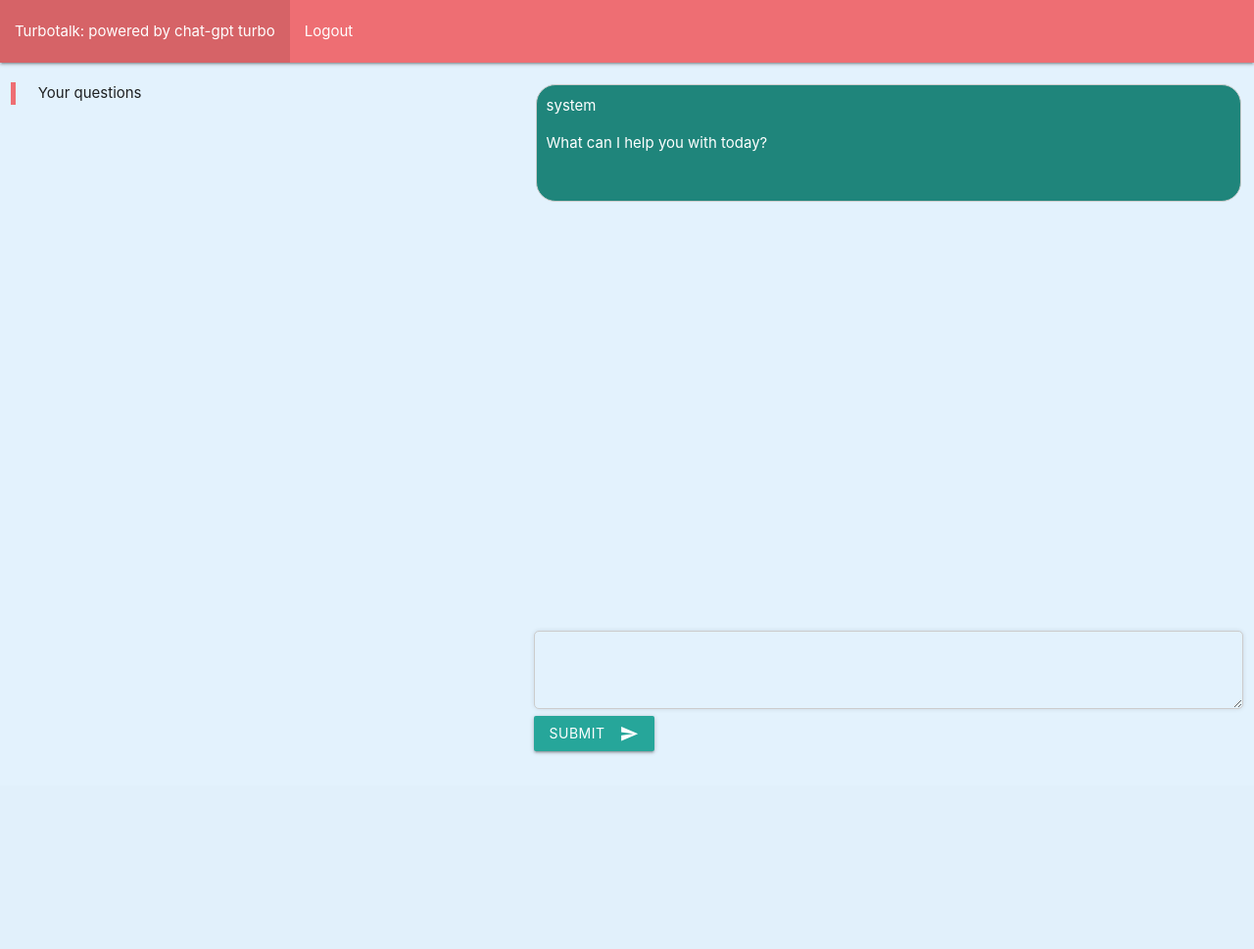
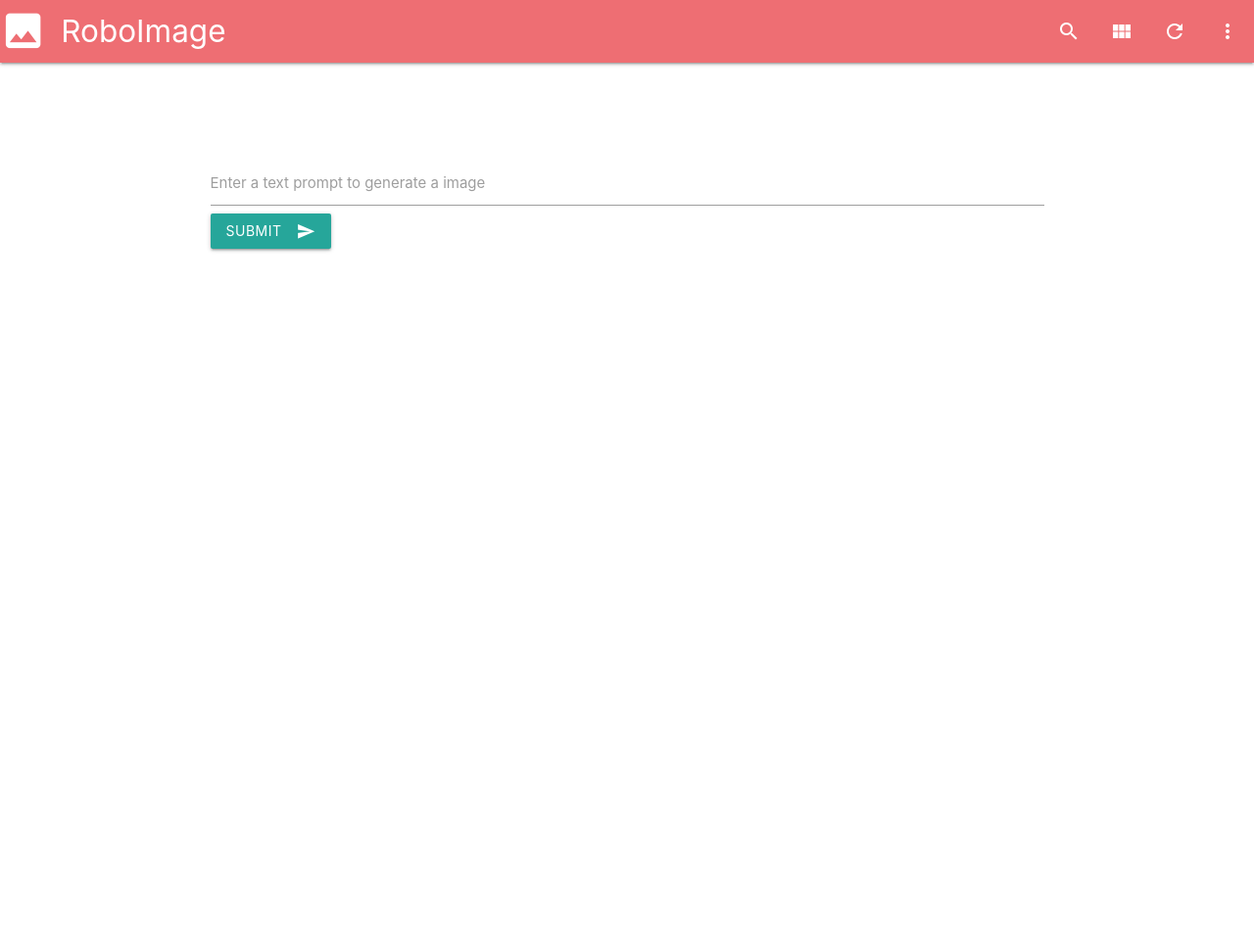
Before and after one commit to squadran2003/TXTMAGE, a Django app: page / in a window 1280 px wide. Shown: the whole page at 98% size. Before the commit the page ends 770 px from the top, so only its background shows below. Run offline with Django 5.2, Linux system fonts and the light colour scheme; the visitor is signed in with stand-in values (Sample User, id 1).

Commit message:
moved to dalle 3

```diff
--- a/txtmage/assets/css/style.css
+++ b/txtmage/assets/css/style.css
@@ -4,10 +4,21 @@
     padding: 10px;
     margin-bottom: 10px;
 }
-body {
-   background-color: #e3f2fd;
+/* body {
+
+} */
+.custom-input-container, .custom-image-container {
+  margin-top:100px;
 }
-textarea{
+.custom-input-container input:placeholder-shown + label {
+  color:black;
+
+}
+.image-result {
+  height:70vh;
+  max-width: 100%;
+}
+/* textarea{
     width: 100%;
     height: 10vh;
     padding: 10px;
@@ -23,4 +34,4 @@ textarea{
     outline: none; /* Remove default focus outline */
     border-color: #64b5f6; /* Change border color on focus */
     box-shadow: 0 0 8px rgba(100, 181, 246, 0.7); /* Adjust box shadow on focus */
-  }
+  } */
--- a/txtmage/assets/js/code.js
+++ b/txtmage/assets/js/code.js
@@ -1,114 +1,44 @@
-let chatbox = document.getElementById("chatbox");
-let chatBotInputForm = document.getElementById("chatbox-input-form");
-let chatBotInput = document.getElementById("chatbox-input");
-let chats = document.getElementById("chats");
-let userQuestions = document.getElementById("questions");
+let imageResult = document.querySelector(".image-result");
+let textPrompt = document.getElementById("text-prompt");
+let submitButton = document.getElementById("submit");
 let csrftoken = document.querySelector('[name=csrfmiddlewaretoken]').value;
-
-
-chatbox.style.height = "70vh";
-chatbox.style.width = "100%";
-chatbox.style.padding = "2px";
-chatbox.style.marginTop = "5px";
-chatbox.style.overflowY = "scroll";
-
-
-userQuestions.style.height = "75vh";
-userQuestions.style.width = "100%";
-userQuestions.style.padding = "2px";
-userQuestions.style.overflowY = "scroll";
+let progress = document.querySelector(".progress");
 
 progress.style.display = "none";
 
-
-let chat = [
-    {"role": "system", "content": "What can I help you with today?"},
-];
-const userQuestionsList = [];
-
-function renderUserQuestions() {
-    userQuestions.innerHTML = "";
-    userQuestions.addClassName = "collections";
-    for (let i = 0; i < userQuestionsList.length; i++) {
-        let userQuestion = document.createElement("li");
-        userQuestion.classList.add("chat-item-border");
-        let spanIcon = document.createElement("span");
-        spanIcon.classList.add("material-icons");
-        spanIcon.textContent = "chat";
-        userQuestion.appendChild(spanIcon);
-        userQuestion.style.backgroundColor= "#749976";
-        userQuestion.style.color = "white";
-        userQuestion.style.padding = "5px";
-        userQuestion.appendChild(document.createElement("br"));
-        let span = document.createElement("span");
-        span.classList.add("title");
-        span.innerHTML = "You";
-        let p = document.createElement("p");
-        p.innerHTML = userQuestionsList[i];
-        userQuestion.appendChild(span);
-        userQuestion.appendChild(p);
-        userQuestions.appendChild(userQuestion);
-        userQuestions.appendChild(document.createElement("br"));
-    }
-
-    userQuestions.scrollTop = userQuestions.scrollHeight;
-}
-
-function displayChat() {
-    chats.innerHTML = "";
-    for (let i = 0; i < chat.length; i++) {
-        let chatItem = document.createElement("li");
-        let span = document.createElement("span");
-        if(chat[i]["role"]==="You") {
-            chatItem.style.backgroundColor = "#918533";
-        }else{
-            chatItem.style.backgroundColor= "#1f857b";
-
-        }
-        chatItem.style.color = "white";
-        // create a round border on the span tag
-        chatItem.classList.add("chat-item-border");
-        span.innerHTML = chat[i]["role"];
-        let p = document.createElement("p");
-        p.innerHTML = chat[i]["content"];
-        chatItem.appendChild(span);
-        chatItem.appendChild(p);
-        chats.appendChild(chatItem);
-        //  remove borders from span tag
-        chatItem.appendChild(document.createElement("br"));
-        chats.appendChild(document.createElement("br"));
-    }
-    chatbox.scrollTop = chatbox.scrollHeight;
-}
-
-chatBotInputForm.addEventListener("submit", function(event) {
-    event.preventDefault();
-    // get the value of the input field
-    let chatBotInputValue = chatBotInput.value;
-    chat.push({"role": "You", "content": chatBotInputValue});
-    displayChat();
+submitButton.addEventListener("click", function() {
     progress.style.display = "block";
-    const response = fetch('/chat/', {
+    const response = fetch('/image/generate/', {
         method: 'POST',
         headers: {
             'Content-Type': 'application/json',
             'X-CSRFToken': csrftoken
         },
-        body: JSON.stringify({'message':chatBotInputValue})
+        body: JSON.stringify({'message':textPrompt.value})
     })
     .then(response => response.json())
     .then(data => {
         // push to the front of the list
+        if(data.length > 0) {
+            imageResult.innerHTML = "";
+            let image = document.createElement("img");
+            image.src = data[0];
+            image.style.width = "100%";
+            image.style.height = "auto";
+            imageResult.appendChild(image);
+            //add a download button that will download the image
+            // let downloadButton = document.createElement("a");
+            // downloadButton.href = data[0]
+            // downloadButton.download = "output.png";
+            // downloadButton.innerHTML = "Download";
+            // imageResult.appendChild(downloadButton);
+            // downloadButton.click();
 
-        userQuestionsList.unshift(chatBotInputValue);
-        chat.push({"role": "system", "content": marked.parse(data[0][1])});
-        chatBotInput.value = "";
-        chatBotInput.focus();
-        displayChat();
-        renderUserQuestions();
+
+        }
         progress.style.display = "none";
-    })
-
+    }).catch(error => {
+        console.log(error);
+        progress.style.display = "none";
+    });
 })
-
-displayChat();
--- a/txtmage/config/urls.py
+++ b/txtmage/config/urls.py
@@ -16,11 +16,11 @@ Including another URLconf
 """
 from django.contrib import admin
 from django.urls import path
-from config.views import ChatList, index, authenticate_user, logoutUser
+from config.views import ImageGenerateList, index, authenticate_user, logoutUser
 
 urlpatterns = [
     path("admin/", admin.site.urls),
-    path("chat/", ChatList.as_view(), name="chat"),
+    path("image/generate/", ImageGenerateList.as_view(), name="chat"),
     path("authenticate/", authenticate_user, name="authenticate"),
     path('logout/', logoutUser, name="logout"),
     path("", index, name="index"),
--- a/txtmage/config/views.py
+++ b/txtmage/config/views.py
@@ -14,20 +14,23 @@ client = OpenAI(
 )
 
 
-class ChatList(APIView):
+class ImageGenerateList(APIView):
     permission_classes = [IsAuthenticated]
 
 
     def post(self, request, format=None):
-        chat = [
-            {"role": "system", "content": "You are a helpful assistant."}
-        ]
-        chat.append({"role": "user", "content": request.data["message"]})
-        completion = client.chat.completions.create(
-            model="gpt-3.5-turbo",
-            messages=chat,
-        )
-        return Response(completion.choices[0].message, status=status.HTTP_201_CREATED)
+        try:
+            response = client.images.generate(
+                model="dall-e-3",
+                prompt=request.data["message"],
+                size="1024x1024",
+                quality="standard",
+                n=1,
+            )
+        except Exception as e:
+            return Response(e, status=status.HTTP_400_BAD_REQUEST)
+        image_url = response.data[0].url
+        return Response([image_url], status=status.HTTP_201_CREATED)
 
 
 def index(request):
--- a/txtmage/templates/index.html
+++ b/txtmage/templates/index.html
@@ -26,42 +26,38 @@
   <body>
     <nav>
       <div class="nav-wrapper">
-        <ul id="nav-mobile" class="left hide-on-med-and-down">
-          <li><a href="sass.html">Turbotalk: powered by chat-gpt turbo</a></li>
-          {% if user.is_authenticated %}
-            <li><a href="/logout">Logout</a></li>
-          {% endif %}
+        <a href="#!" class="brand-logo"><i class="material-icons" style="font-size: 1.5em;">insert_photo</i>RoboImage</a>
+        <ul class="right hide-on-med-and-down">
+          <li><a href="sass.html"><i class="material-icons">search</i></a></li>
+          <li><a href="badges.html"><i class="material-icons">view_module</i></a></li>
+          <li><a href="collapsible.html"><i class="material-icons">refresh</i></a></li>
+          <li><a href="mobile.html"><i class="material-icons">more_vert</i></a></li>
         </ul>
       </div>
     </nav>
-        <div class="row">
-            <div class="col s4">
-              <blockquote>
-                Your questions
-              </blockquote>
-              <ul id="questions">
-              </ul>
+    <div class="container">
+      {% csrf_token %}
+      <div class="row">
+        <div class="col s12 mt-6">
+          <div class="input-field col s12 custom-input-container">
+            <input id="text-prompt" type="text" class="validate">
+            <label for="text-prompt">Enter a text prompt to generate a image</label>
+            <div class="progress">
+              <div class="indeterminate" style="width: 100%"></div>
             </div>
-            <div class="col s1"></div>
-            <div class="col s7">
-              <div id="chatbox">
-                <ul id="chats">
-                </ul>
-              </div>
-              <form id="chatbox-input-form">
-                {% csrf_token %}
-                    <div class="input-field">
-                        <textarea id="chatbox-input"></textarea>
-                        <div class="progress" id="progress">
-                          <div class="indeterminate"></div>
-                        </div>
-                        <button class="btn waves-effect waves-light" type="submit" name="action">Submit
-                          <i class="material-icons right">send</i>
-                        </button
-                    </div>
-              </form>
-            </div>
+            <button class="btn waves-effect waves-light" id="submit" type="submit" name="action">Submit
+              <i class="material-icons right">send</i>
+            </button>
+          </div>
         </div>
+      </div>
+      <div class="row">
+        <div class="col s12 custom-image-container">
+            <div class="image-result"></div>
+        </div>
+      </div>
+
+    </div>
     <!--JavaScript at end of body for optimized loading-->
     <script src="https://cdnjs.cloudflare.com/ajax/libs/materialize/1.0.0/js/materialize.min.js"></script>
     <script src="https://cdn.jsdelivr.net/npm/marked/marked.min.js"></script>
```
